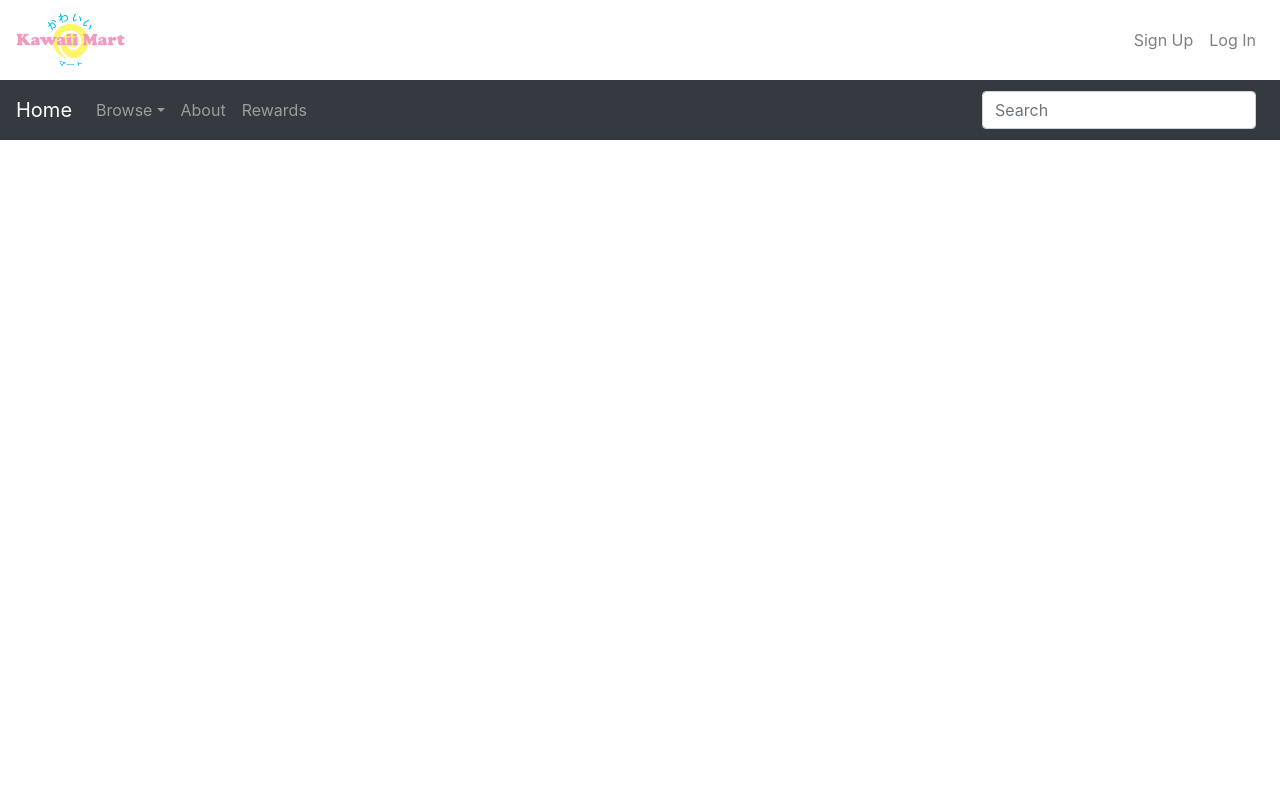
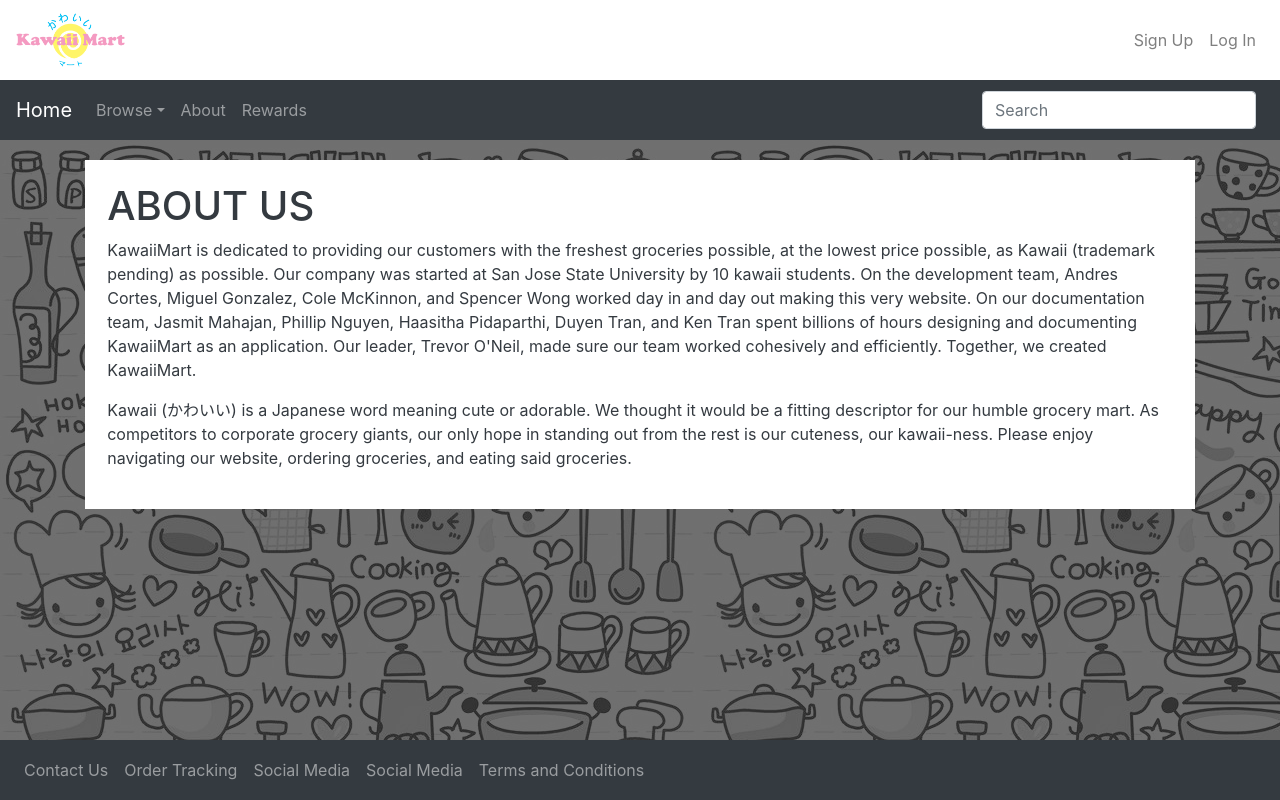
Before and after one commit to kawaiimart/kawaiimart, a React (Create React App) app in the folder frontend/: page /about in a window 1280 px wide. Built offline with nearby package versions, Linux system fonts and the light colour scheme.

Commit message:
Added about page

```diff
--- a/frontend/src/App.js
+++ b/frontend/src/App.js
@@ -11,7 +11,7 @@ import Navbar from './components/Navbar';
 import Register from './components/register';
 import Login from './components/login';
 import Home from './components/home';
-
+import About from './components/About';
 import 'bootstrap/dist/css/bootstrap.min.css';
 
 if(localStorage.jwtToken) {
@@ -34,6 +34,7 @@ class App extends Component {
             <div>
               <Navbar />
                 <Route exact path="/" component={ Home } />
+                <Route exact path="/about" component={ About } />
                 <div className="container">
                   <Route exact path="/register" component={ Register } />
                   <Route exact path="/login" component={ Login } />
--- /dev/null
+++ b/frontend/src/components/About.css
@@ -0,0 +1,18 @@
+.about{
+  background-image: url("../background.png");
+  background-repeat: repeat;
+  height: 80vh;
+}
+
+.aboutText{
+  background-color: white;
+  color: rgba(52,58,64);
+  padding: 2%;
+}
+
+.footer{
+  position: fixed !important;
+  bottom: 0;
+  left: 0;
+  width: 100%;
+}
--- /dev/null
+++ b/frontend/src/components/About.js
@@ -0,0 +1,30 @@
+import React, { Component } from 'react';
+import './About.css';
+import FooterBar from './FooterBar';
+export default class About extends Component {
+  render() {
+      return (
+        <div className= "about">
+          <main class= "inner cover">
+            <div className = "container">
+              <div className = "aboutText">
+                <h1>ABOUT US</h1>
+                <p>KawaiiMart is dedicated to providing our customers with the freshest groceries possible, at the lowest price possible, as Kawaii (trademark pending) as possible.
+                Our company was started at San Jose State University by 10 kawaii students. On the development team, Andres Cortes, Miguel Gonzalez, Cole McKinnon, and Spencer Wong
+                worked day in and day out making this very website. On our documentation team, Jasmit Mahajan, Phillip Nguyen, Haasitha Pidaparthi, Duyen Tran, and Ken Tran
+                spent billions of hours designing and documenting KawaiiMart as an application. Our leader, Trevor O'Neil, made sure our team worked cohesively and efficiently.
+                Together, we created KawaiiMart.</p>
+                <p>Kawaii (かわいい) is a Japanese word meaning cute or adorable. We thought it would be a fitting descriptor for our humble grocery mart. As competitors to corporate
+                grocery giants, our only hope in standing out from the rest is our cuteness, our kawaii-ness. Please enjoy navigating our website, ordering groceries, and eating
+                said groceries.</p>
+              </div>
+            </div>
+          </main>
+          <div className= "footer">
+            <FooterBar />
+          </div>
+        </div>
+      );
+    }
+
+}
--- a/frontend/src/components/Navbar.js
+++ b/frontend/src/components/Navbar.js
@@ -55,7 +55,7 @@ class Navbar extends Component {
                         </div>
                       </li>
                       <li className="nav-item">
-                        <Link class="nav-link" to="/">About</Link>
+                        <Link class="nav-link" to="/about">About</Link>
                       </li>
                       <li className="nav-item">
                         <Link class="nav-link" to="/">Rewards</Link>
```
